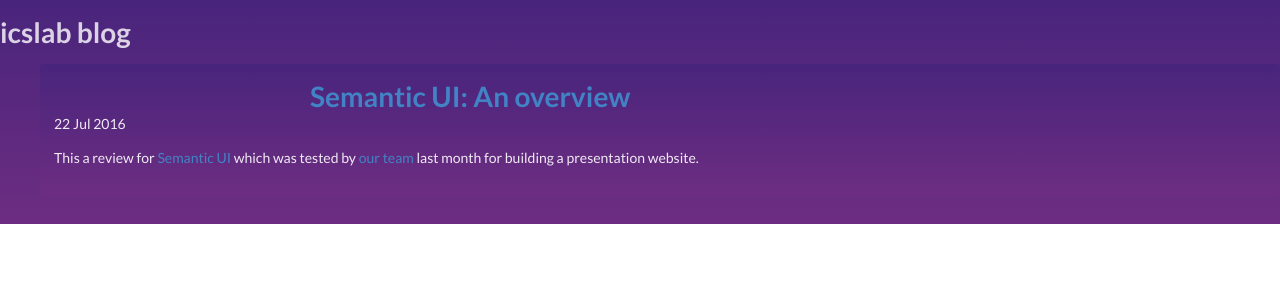
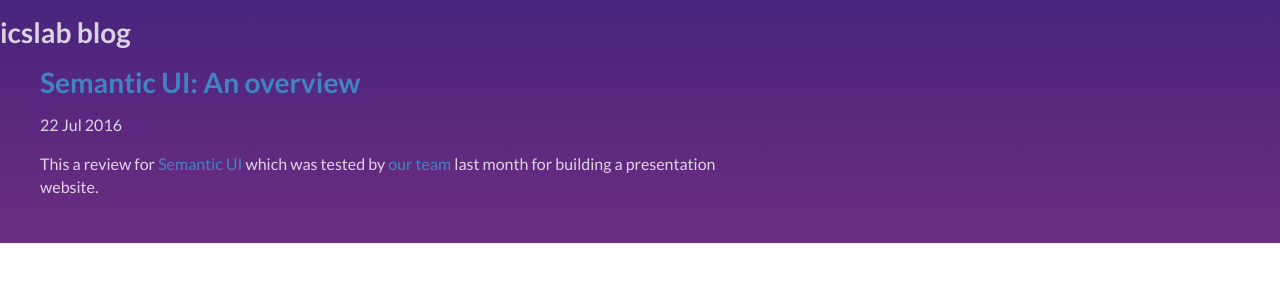
Before and after one commit to icslabspace/icslabspace.github.io, a Jekyll site: the page built from blog/index.html, in a window 1280 px wide. Shown: the top 300 px of the page. Built offline with Jekyll 4.4.1, drawn with Linux system fonts in a browser that asks for light colours.

Commit message:
modifify post

```diff
--- a/blog/index.html
+++ b/blog/index.html
@@ -7,15 +7,17 @@ title: icslab blog
 	<ul class="posts">
 
 	  {% for post in site.posts %}
-	    <div class="ui left aligned secondary inverted segment">
-			<div class="ui text container">
-                <h1>
-                    <a href="{{ post.url }}" title="{{ post.title }}">{{ post.title }}</a>
-                </h1>
-			</div>
+	    <div class="ui grid">
+            <div class="eight wide column">
+                <div class="ui text container">
+                    <h1 align="left">
+                        <a href="{{ post.url }}" title="{{ post.title }}">{{ post.title }}</a>
+                    </h1>
 
-            <p><span>{{ post.date | date_to_string }}</span></p>
-            <p>{{ post.excerpt }}</p>
+                    <p><span>{{ post.date | date_to_string }}</span></p>
+                    <p>{{ post.excerpt }}</p>
+                </div>
+            </div>
         </div>
 
       {% endfor %}
```
